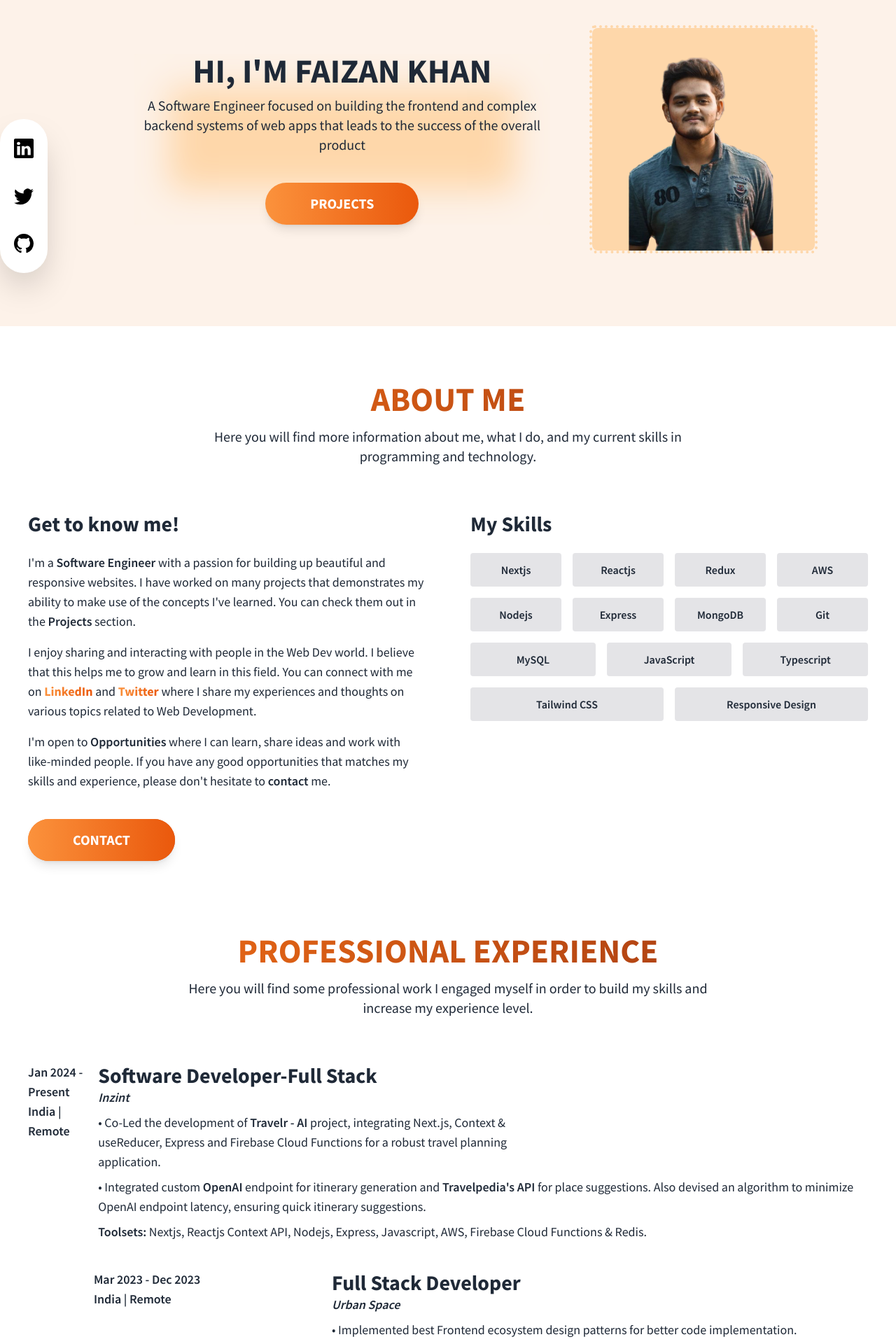
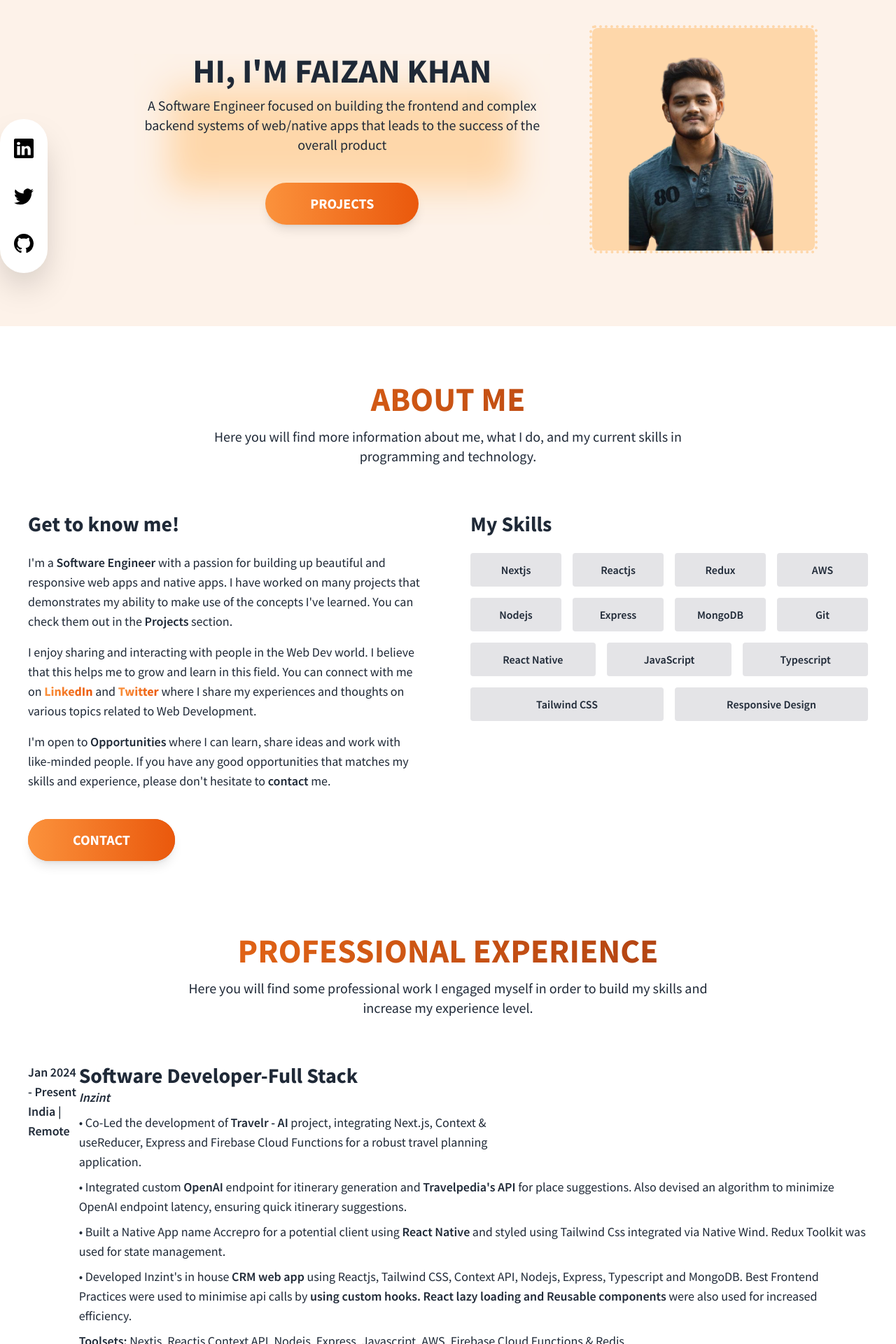
Before and after one commit to gfaizank/gfaizank-new, a React (Create React App) app: page / in a window 1280 px wide. Shown: the part 120-2040 px from the top of the page at 70% size. Built offline with nearby package versions, Linux system fonts and the light colour scheme.

Commit message:
updated 1

```diff
--- a/src/components/HomePage/About.js
+++ b/src/components/HomePage/About.js
@@ -19,7 +19,7 @@ const About = () => {
             <p>
               I'm a{' '}
               <span className="font-semibold">Software Engineer</span> with
-              a passion for building up beautiful and responsive websites. I
+              a passion for building up beautiful and responsive web apps and native apps. I
               have worked on many projects that demonstrates my ability to make
               use of the concepts I've learned. You can check them out in the{' '}
               <span className="font-semibold">Projects</span> section.
@@ -79,7 +79,7 @@ const About = () => {
               <Skills text="Git" />
             </div>
             <div className="flex space-x-4">
-              <Skills text="MySQL" />
+              <Skills text="React Native" />
               <Skills text="JavaScript" />
               <Skills text="Typescript" />
             </div>
--- a/src/components/HomePage/Footer.js
+++ b/src/components/HomePage/Footer.js
@@ -8,7 +8,7 @@ const Footer = () => {
           <h4 className="mb-4 text-2xl font-bold uppercase">Faizan Khan</h4>
           <p className="max-w-lg">
             A Software Engineer focused on building the frontend and backend of
-            websites that leads to the success of the overall product
+            Web Apps and Native apps that leads to the success of the overall product
           </p>
         </div>
 
--- a/src/components/HomePage/HeroSection.js
+++ b/src/components/HomePage/HeroSection.js
@@ -18,7 +18,7 @@ const HeroSection = () => {
               </h1>
               <p className="mb-8 max-w-xl flex text-lg text-center mx-auto text-gray-800 transition-all animate-moveInRight sm:text-xl md:text-lg lg:text-xl lg:mb-10">
                 A Software Engineer focused on building the frontend and complex backend systems of
-                web apps that leads to the success of the overall product
+                web/native apps that leads to the success of the overall product
               </p>
               <div className="animate-btnMoveInBottom">
                 <Button link="#projects" text="Projects" />
--- a/src/components/HomePage/ProfessionalExp.js
+++ b/src/components/HomePage/ProfessionalExp.js
@@ -34,9 +34,12 @@ const ProfessionalExp = () => {
             suggestions. Also devised an algorithm to minimize OpenAI endpoint
             latency, ensuring quick itinerary suggestions.
           </p>
-          {/* <p className="text-lg mb-2">
-            • Assisting with the UI/UX planning of the company's website
-          </p> */}
+          <p className="text-lg mb-2">
+            • Built a Native App name Accrepro for a potential client using <span className="font-semibold">React Native</span> and styled using Tailwind Css integrated via Native Wind. Redux Toolkit was used for state management.
+          </p>
+          <p className="text-lg mb-2">
+            • Developed Inzint's in house <span className="font-semibold">CRM web app</span> using Reactjs, Tailwind CSS, Context API, Nodejs, Express, Typescript and MongoDB. Best Frontend Practices were used to minimise api calls by <span className="font-semibold">using custom hooks. React lazy loading and Reusable components</span> were also used for increased efficiency.
+          </p>
           <p className="text-lg">
             <span className="font-semibold">Toolsets: </span>
             Nextjs, Reactjs Context API, Nodejs, Express, Javascript, AWS,
```
